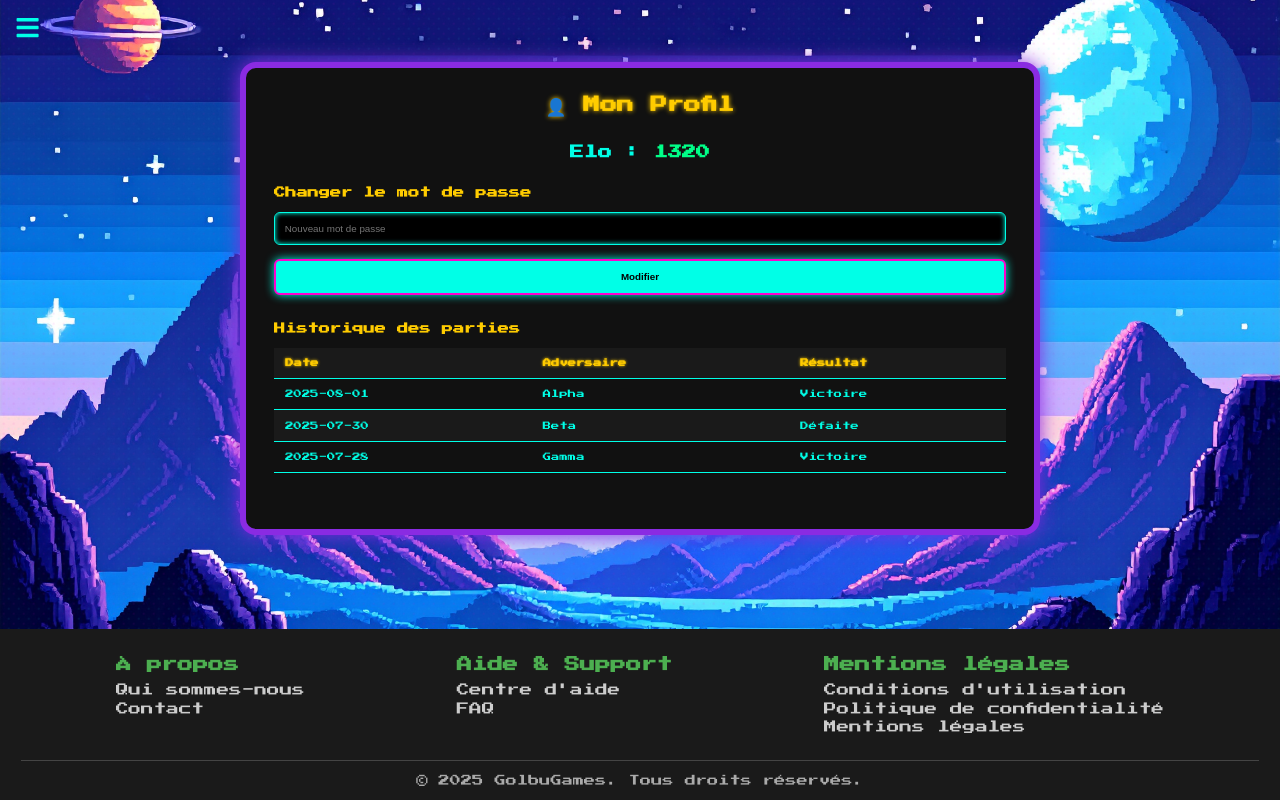
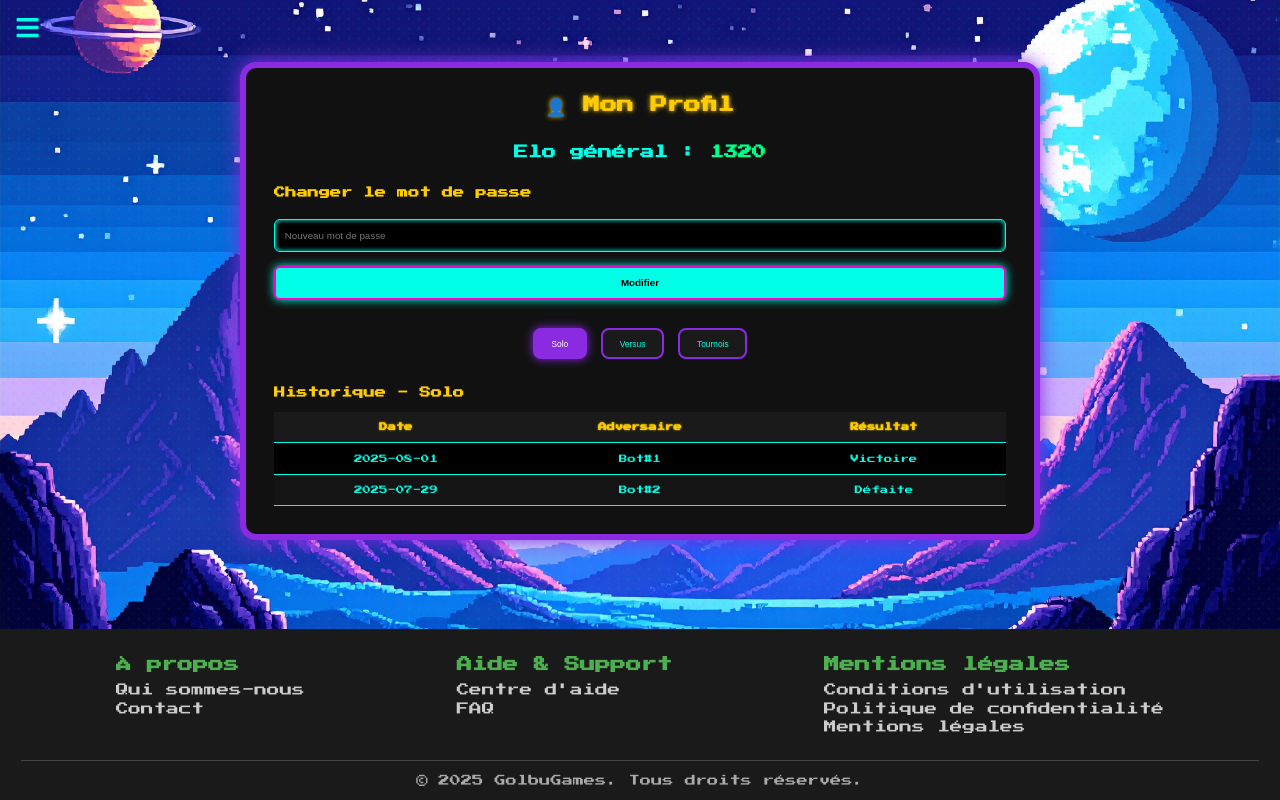
Before and after one commit to Yurhigz/GolbuGames, a React (Create React App) app in the folder frontend/my-app/: page /profile in a window 1280 px wide. Built offline with nearby package versions, Linux system fonts and the light colour scheme.

Commit message:
profile ok

```diff
--- a/frontend/my-app/src/pages/Profile.css
+++ b/frontend/my-app/src/pages/Profile.css
@@ -1,3 +1,4 @@
+/* === Profile Arcade Style === */
 @import url('https://fonts.googleapis.com/css2?family=Press+Start+2P&display=swap');
 
 .profile-container {
@@ -30,16 +31,18 @@
     color: #00ff88;
 }
 
-.password-section,
-.history-section {
+.password-section {
+    display: flex;
+    flex-direction: column;
+    align-items: stretch;
+    gap: 1rem;
     margin-bottom: 2rem;
 }
 
-.password-section h3,
-.history-section h3 {
+.password-section h3 {
     font-size: 0.8rem;
     color: #ffcc00;
-    margin-bottom: 1rem;
+    margin-bottom: 0.5rem;
 }
 
 .password-section input {
@@ -49,29 +52,60 @@
     background: #000;
     color: #00ffe7;
     border: 1px solid #00ffe7;
-    margin-bottom: 1rem;
     font-size: 0.7rem;
     box-shadow: inset 0 0 5px #00ffe7;
 }
 
 .password-section button {
-    width: 100%;
-    padding: 0.75rem;
+    padding: 0.7rem 1.2rem;
     font-size: 0.7rem;
     background-color: #00ffe7;
     color: #000;
     border: 2px solid #ff00cc;
     border-radius: 6px;
-    cursor: pointer;
     font-weight: bold;
     box-shadow: 0 0 10px #00ffe7;
+    cursor: pointer;
     transition: 0.3s;
 }
 
 .password-section button:hover {
     background-color: #ff00cc;
+    color: white;
+    box-shadow: 0 0 20px #ff00cc;
+}
+
+.score-tabs {
+    display: flex;
+    justify-content: center;
+    gap: 1rem;
+    margin: 2rem 0;
+    flex-wrap: wrap;
+}
+
+.category-tab {
+    padding: 0.6rem 1.2rem;
+    font-size: 0.6rem;
+    background: #1a1a1a;
+    color: #00ffe7;
+    border: 2px solid #8a2be2;
+    border-radius: 8px;
+    cursor: pointer;
+    transition: 0.3s;
+}
+
+.category-tab.active,
+.category-tab:hover {
+    background-color: #8a2be2;
     color: #fff;
-    box-shadow: 0 0 20px #ff00cc;
+    box-shadow: 0 0 10px #8a2be2;
+}
+
+.history-section h3 {
+    margin-top: 2rem;
+    margin-bottom: 1rem;
+    font-size: 0.8rem;
+    color: #ffcc00;
 }
 
 .history-section table {
@@ -79,21 +113,61 @@
     border-collapse: collapse;
     font-size: 0.6rem;
     color: #00ffe7;
+    margin-top: 1rem;
+    table-layout: fixed;
 }
 
 .history-section th,
 .history-section td {
     padding: 0.8rem;
     border-bottom: 1px solid #00ffe7;
-    text-align: left;
+    text-align: center;
+    word-wrap: break-word;
 }
 
 .history-section th {
+    background-color: #1a1a1a;
     color: #ffcc00;
-    text-shadow: 0 0 3px #ffcc00;
-    background-color: #1a1a1a;
+    text-shadow: 0 0 2px #ffcc00;
 }
 
 .history-section tr:nth-child(even) {
-    background-color: #1a1a1a;
+    background-color: #141414;
 }
+
+.history-section tr:nth-child(odd) {
+    background-color: #000;
+}
+
+/* Animation lors du changement de catégorie */
+@keyframes fadeSlideUp {
+    0% {
+        opacity: 0;
+        transform: translateY(10px);
+    }
+    100% {
+        opacity: 1;
+        transform: translateY(0);
+    }
+}
+
+.fade-slide-up {
+    animation: fadeSlideUp 0.4s ease-in-out;
+}
+
+@media (max-width: 600px) {
+    .score-tabs {
+        flex-direction: column;
+        align-items: center;
+    }
+
+    .category-tab {
+        width: 80%;
+        text-align: center;
+    }
+
+    .password-section input,
+    .password-section button {
+        width: 100%;
+    }
+}
--- /dev/null
+++ b/frontend/my-app/src/pages/Profile.js
@@ -0,0 +1,96 @@
+// Profile.js
+import React, { useState } from "react";
+import "./Profile.css";
+
+const Profile = () => {
+    const [newPassword, setNewPassword] = useState("");
+    const [activeCategory, setActiveCategory] = useState("solo");
+
+    const elo = 1320;
+
+    const scoreHistory = {
+        solo: [
+            { id: 1, opponent: "Bot#1", result: "Victoire", date: "2025-08-01" },
+            { id: 2, opponent: "Bot#2", result: "Défaite", date: "2025-07-29" },
+        ],
+        versus: [
+            { id: 1, opponent: "Lucas", result: "Victoire", date: "2025-07-27" },
+        ],
+        tournois: [
+            { id: 1, opponent: "Tournoi S1", result: "3e place", date: "2025-07-15" },
+        ],
+    };
+
+    const handlePasswordChange = () => {
+        if (newPassword.trim()) {
+            alert("Mot de passe modifié !");
+            setNewPassword("");
+        }
+    };
+
+    return (
+        <div className="profile-container" style={{ fontSize: '0.9rem' }}>
+            <h1 className="profile-title">👤 Mon Profil</h1>
+
+            <div className="elo-section">
+                <h2>Elo général : <span>{elo}</span></h2>
+            </div>
+
+            <div className="password-section">
+                <h3>Changer le mot de passe</h3>
+                <input
+                    type="password"
+                    placeholder="Nouveau mot de passe"
+                    value={newPassword}
+                    onChange={(e) => setNewPassword(e.target.value)}
+                />
+                <button onClick={handlePasswordChange}>Modifier</button>
+            </div>
+
+            <div className="score-tabs">
+                <button
+                    className={`category-tab ${activeCategory === "solo" ? "active" : ""}`}
+                    onClick={() => setActiveCategory("solo")}
+                >
+                    Solo
+                </button>
+                <button
+                    className={`category-tab ${activeCategory === "versus" ? "active" : ""}`}
+                    onClick={() => setActiveCategory("versus")}
+                >
+                    Versus
+                </button>
+                <button
+                    className={`category-tab ${activeCategory === "tournois" ? "active" : ""}`}
+                    onClick={() => setActiveCategory("tournois")}
+                >
+                    Tournois
+                </button>
+            </div>
+
+            <div className="history-section">
+                <h3>Historique - {activeCategory.charAt(0).toUpperCase() + activeCategory.slice(1)}</h3>
+                <table>
+                    <thead>
+                        <tr>
+                            <th>Date</th>
+                            <th>Adversaire</th>
+                            <th>Résultat</th>
+                        </tr>
+                    </thead>
+                    <tbody key={activeCategory} className="fade-slide-up">
+                        {scoreHistory[activeCategory].map((match) => (
+                            <tr key={match.id}>
+                                <td>{match.date}</td>
+                                <td>{match.opponent}</td>
+                                <td>{match.result}</td>
+                            </tr>
+                        ))}
+                    </tbody>
+                </table>
+            </div>
+        </div>
+    );
+};
+
+export default Profile;
--- a/frontend/my-app/src/pages/Profile.jsx
+++ /dev/null
@@ -1,64 +0,0 @@
-import React, { useState } from "react";
-import "./Profile.css";
-
-const Profile = () => {
-    const [newPassword, setNewPassword] = useState("");
-    const [elo] = useState(1320); // exemple Elo statique
-    const gamesHistory = [
-        { id: 1, opponent: "Alpha", result: "Victoire", date: "2025-08-01" },
-        { id: 2, opponent: "Beta", result: "Défaite", date: "2025-07-30" },
-        { id: 3, opponent: "Gamma", result: "Victoire", date: "2025-07-28" },
-    ];
-
-    const handlePasswordChange = () => {
-        if (newPassword.trim()) {
-            alert("Mot de passe modifié !");
-            setNewPassword("");
-        }
-    };
-
-    return (
-        <div className="profile-container">
-            <h1 className="profile-title">👤 Mon Profil</h1>
-
-            <div className="elo-section">
-                <h2>Elo : <span>{elo}</span></h2>
-            </div>
-
-            <div className="password-section">
-                <h3>Changer le mot de passe</h3>
-                <input
-                    type="password"
-                    placeholder="Nouveau mot de passe"
-                    value={newPassword}
-                    onChange={(e) => setNewPassword(e.target.value)}
-                />
-                <button onClick={handlePasswordChange}>Modifier</button>
-            </div>
-
-            <div className="history-section">
-                <h3>Historique des parties</h3>
-                <table>
-                    <thead>
-                        <tr>
-                            <th>Date</th>
-                            <th>Adversaire</th>
-                            <th>Résultat</th>
-                        </tr>
-                    </thead>
-                    <tbody>
-                        {gamesHistory.map(game => (
-                            <tr key={game.id}>
-                                <td>{game.date}</td>
-                                <td>{game.opponent}</td>
-                                <td>{game.result}</td>
-                            </tr>
-                        ))}
-                    </tbody>
-                </table>
-            </div>
-        </div>
-    );
-};
-
-export default Profile;
```
